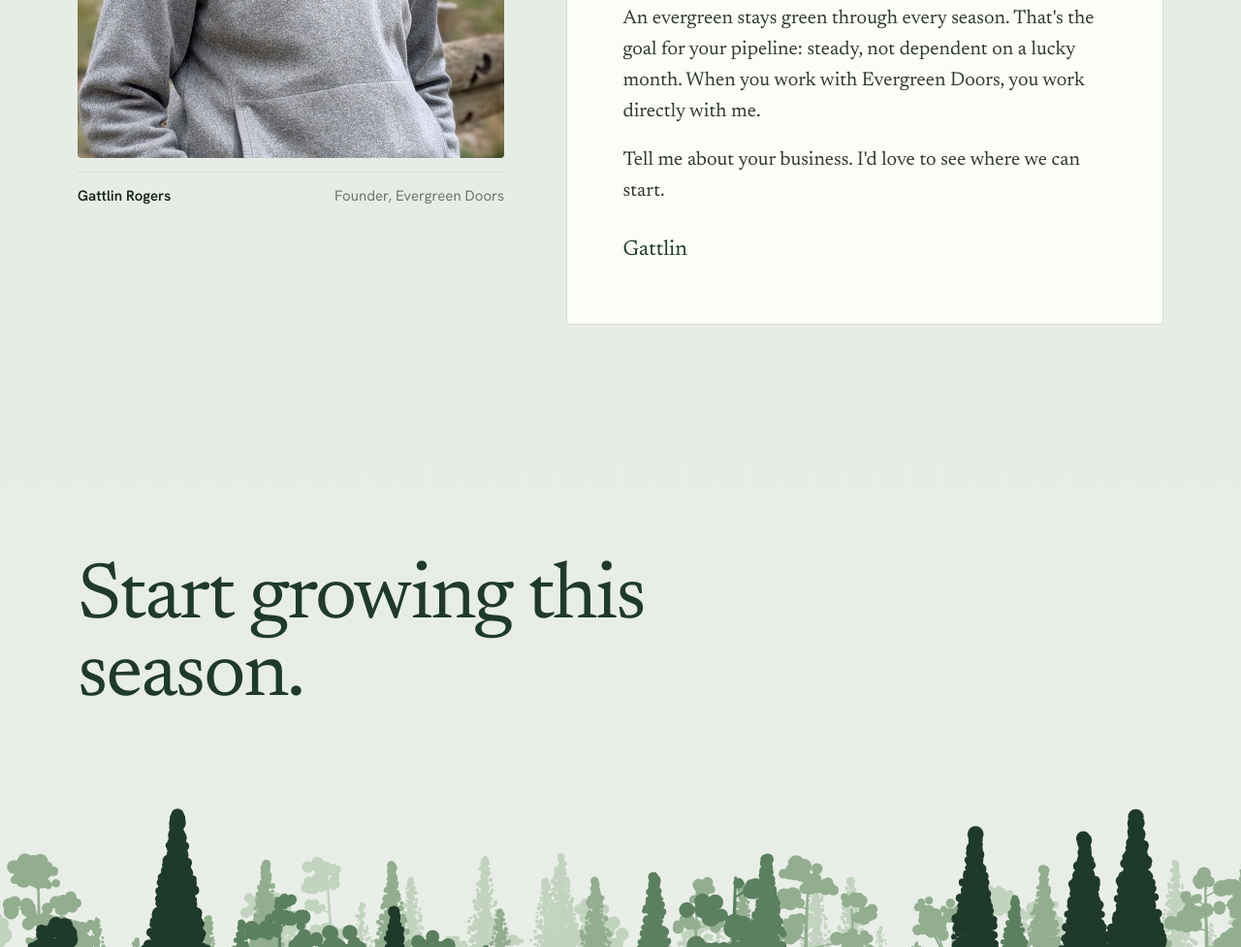
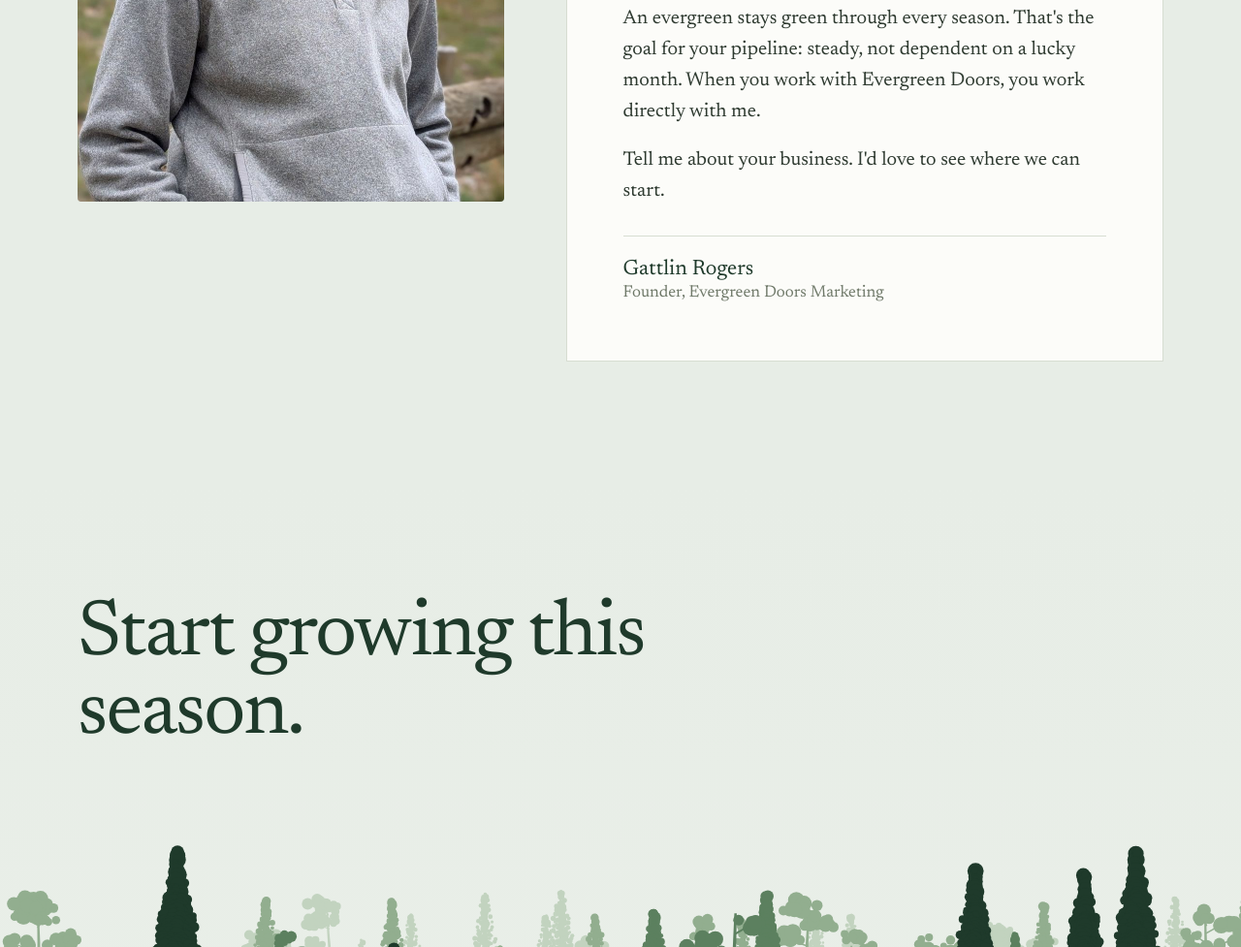
Before and after one commit to rogersgattlin-rgb/evergreen-doors, a plain HTML site: page Evergreen Doors website/index.html in a window 1280 px wide. Shown: the part 5090-6067 px from the top of the page at 97% size. Drawn offline with Linux system fonts and the light colour scheme.

Commit message:
Update index.html

```diff
--- a/Evergreen Doors website/index.html
+++ b/Evergreen Doors website/index.html
@@ -146,7 +146,8 @@ section.block{padding:clamp(80px,10vw,140px) 0}
 .letter h2{font-size:clamp(34px,4vw,48px);line-height:1.1;color:var(--spruce);margin-bottom:22px}
 .letter p{font-family:var(--serif);font-size:20px;line-height:1.6;color:#2E3A30;max-width:58ch}
 .letter p + p{margin-top:18px}
-.letter .signoff{margin-top:28px;font-size:22px;color:var(--spruce)}
+.letter .signoff{margin-top:30px;padding-top:20px;border-top:1px solid var(--line);font-size:22px;line-height:1.3;color:var(--spruce)}
+.letter .signoff span{display:block;font-size:17px;color:var(--soft)}
 
 /* Closing bookend */
 .closing{background:linear-gradient(180deg,var(--sky),#EBF0EA);padding-top:clamp(70px,9vw,120px)}
@@ -313,7 +314,6 @@ footer .wordmark{color:#E9EEE7;font-size:20px}
     <div class="wrap founder-grid">
       <figure class="founder-photo">
         <img src="gattlin.jpg" width="880" height="1100" alt="Gattlin Rogers, founder of Evergreen Doors, smiling outdoors in front of an autumn hillside" loading="lazy">
-        <figcaption><span class="who">Gattlin Rogers</span><span class="role">Founder, Evergreen Doors</span></figcaption>
       </figure>
       <article class="letter">
         <h2 id="founder-title">Why I started Evergreen Doors</h2>
@@ -321,7 +321,7 @@ footer .wordmark{color:#E9EEE7;font-size:20px}
         <p>I learned that building the owner-acquisition system for a luxury short-term rental company, where winning one homeowner can take months of patient, personal follow-up. My background is in sales, lead generation, and building AI and CRM systems that do that work consistently.</p>
         <p>An evergreen stays green through every season. That's the goal for your pipeline: steady, not dependent on a lucky month. When you work with Evergreen Doors, you work directly with me.</p>
         <p>Tell me about your business. I'd love to see where we can start.</p>
-        <p class="signoff">Gattlin</p>
+        <p class="signoff">Gattlin Rogers<span>Founder, Evergreen Doors Marketing</span></p>
       </article>
     </div>
   </section>
```
